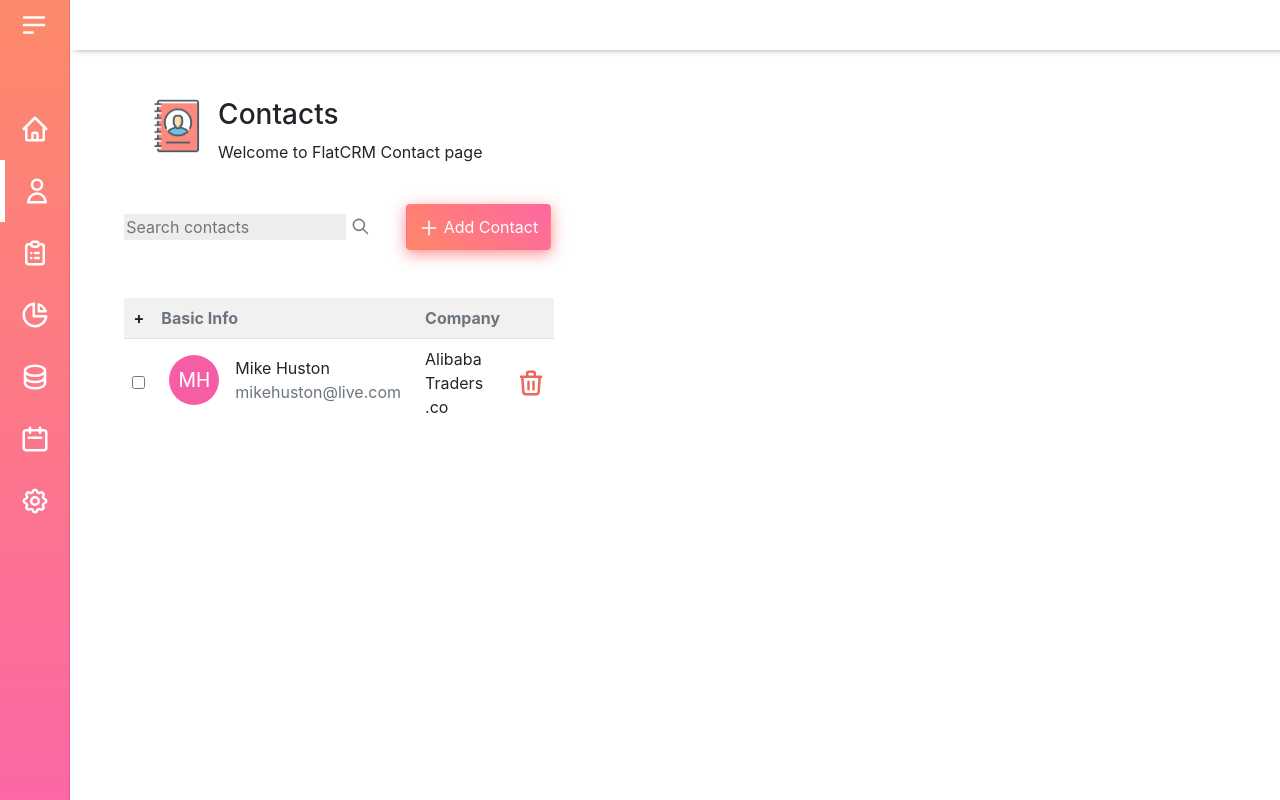
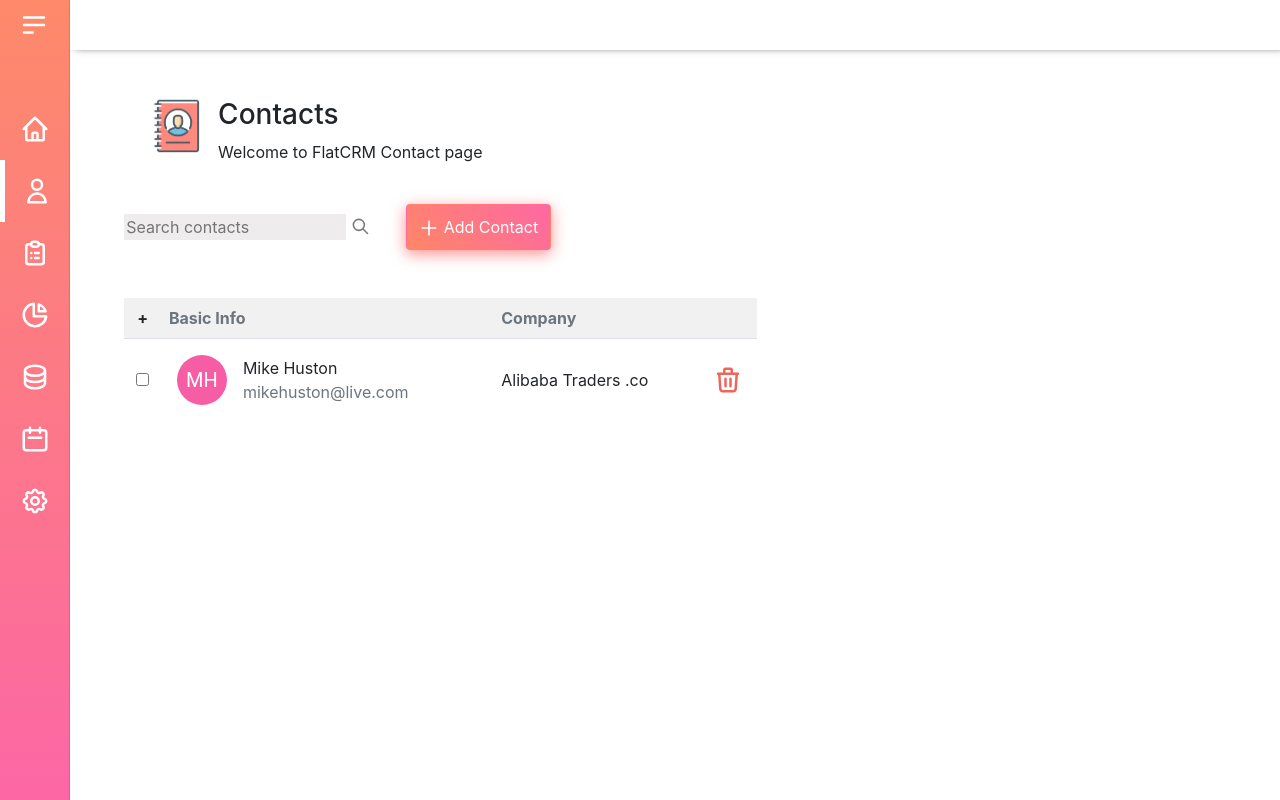
Before and after one commit to vishal-rathod-07/Contact-List-App, a React (Create React App) app: page / in a window 1280 px wide. Built offline with nearby package versions, Linux system fonts and the light colour scheme.

Commit message:
column div moved to parent component

```diff
--- a/src/components/ContactTable/ContactTable.js
+++ b/src/components/ContactTable/ContactTable.js
@@ -10,7 +10,6 @@ const ContactTable = ({
   showActiveUser,
 }) => {
   return (
-    <div className='col-md-6 '>
     <div className='main-content-list'>
       <Table>
         <thead>
@@ -37,7 +36,6 @@ const ContactTable = ({
         </tbody>
       </Table>
     </div>
-    </div>
   );
 };
 
```
Lines whose indentation alone changed are shown as unchanged.
